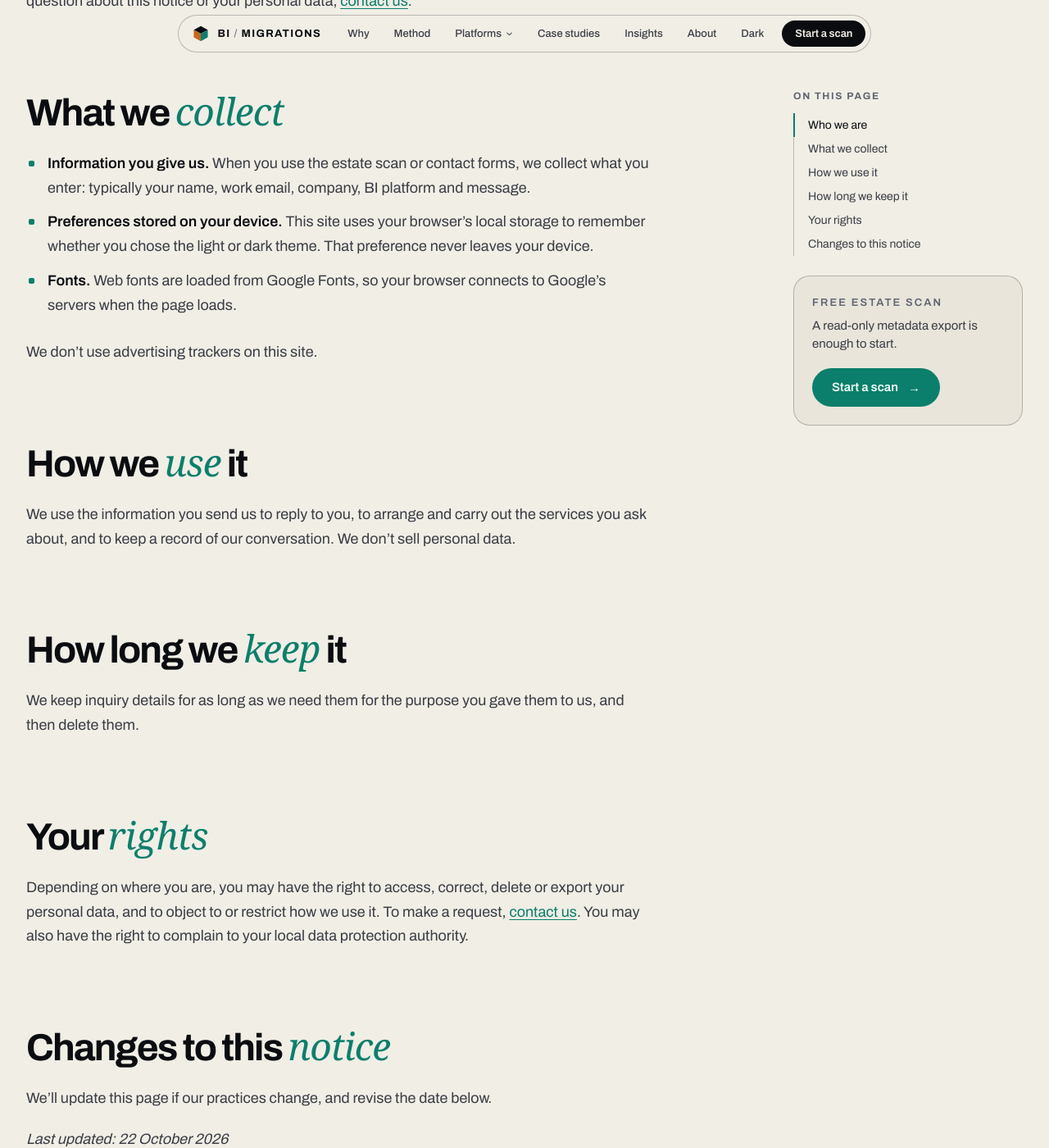
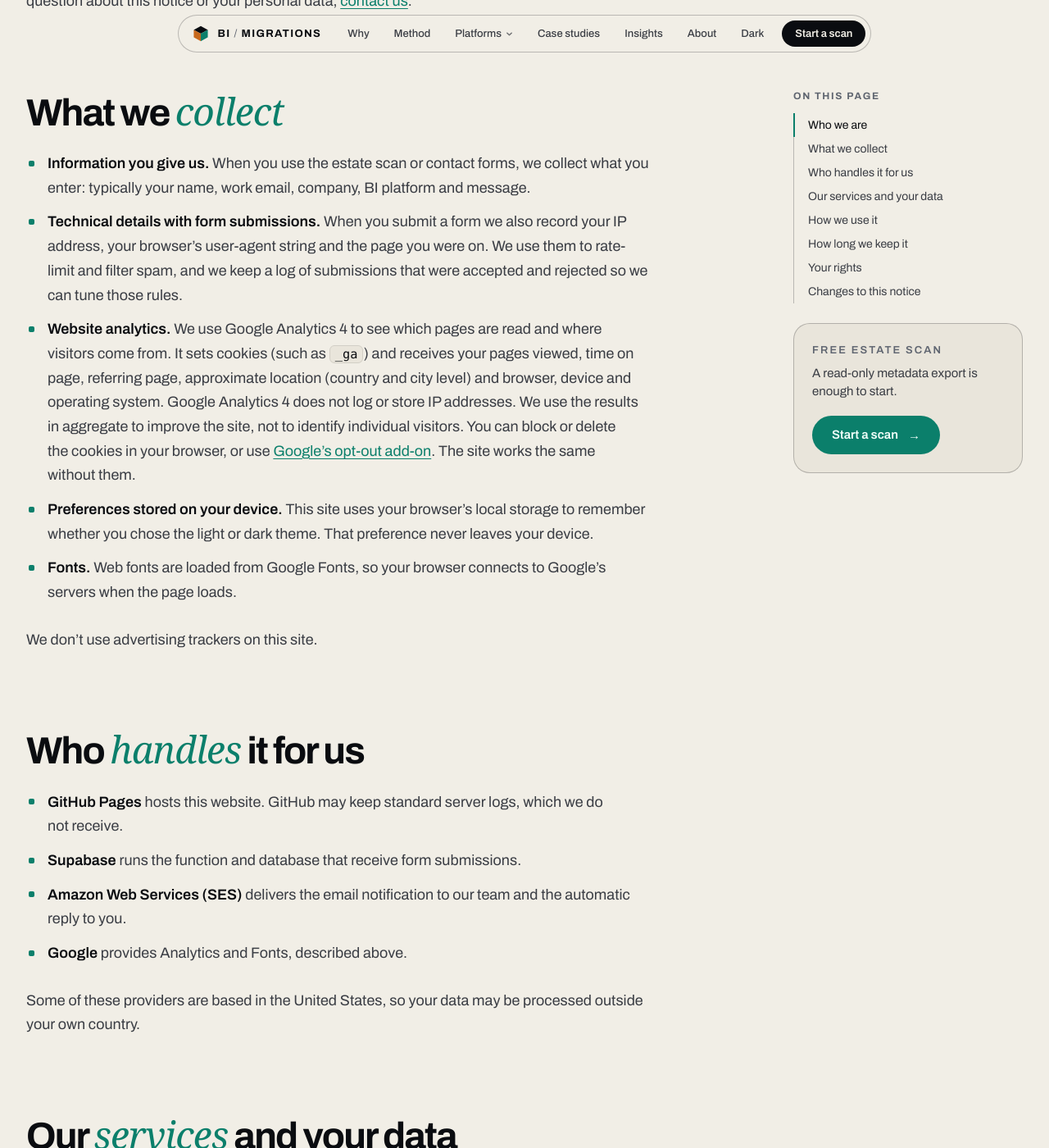
Before and after one commit to BIMigrations/www, a Jekyll site: the page built from privacy.md, in a window 1280 px wide and 1400 px high, scrolled down 773 px. Shown: the whole window at 82% size. Built offline with Jekyll 4.4.1, drawn with Linux system fonts in a browser that asks for light colours; some web fonts are replaced; some of the changed text lies outside the part shown.

Commit message:
Privacy notice: analytics, form logging, service providers and product data scope

```diff
--- a/privacy.md
+++ b/privacy.md
@@ -15,10 +15,25 @@
 ## What we *collect*
 
 - **Information you give us.** When you use the estate scan or contact forms, we collect what you enter: typically your name, work email, company, BI platform and message.
+- **Technical details with form submissions.** When you submit a form we also record your IP address, your browser's user-agent string and the page you were on. We use them to rate-limit and filter spam, and we keep a log of submissions that were accepted and rejected so we can tune those rules.
+- **Website analytics.** We use Google Analytics 4 to see which pages are read and where visitors come from. It sets cookies (such as `_ga`) and receives your pages viewed, time on page, referring page, approximate location (country and city level) and browser, device and operating system. Google Analytics 4 does not log or store IP addresses. We use the results in aggregate to improve the site, not to identify individual visitors. You can block or delete the cookies in your browser, or use [Google's opt-out add-on](https://tools.google.com/dlpage/gaoptout). The site works the same without them.
 - **Preferences stored on your device.** This site uses your browser's local storage to remember whether you chose the light or dark theme. That preference never leaves your device.
 - **Fonts.** Web fonts are loaded from Google Fonts, so your browser connects to Google's servers when the page loads.
 
 We don't use advertising trackers on this site.
+
+## Who *handles* it for us
+
+- **GitHub Pages** hosts this website. GitHub may keep standard server logs, which we do not receive.
+- **Supabase** runs the function and database that receive form submissions.
+- **Amazon Web Services (SES)** delivers the email notification to our team and the automatic reply to you.
+- **Google** provides Analytics and Fonts, described above.
+
+Some of these providers are based in the United States, so your data may be processed outside your own country.
+
+## Our *services* and your data
+
+This notice covers this website. If you share a metadata export for the free estate scan, or data in a migration engagement, it is handled under the mutual NDA and engagement terms we agree with you, not under this notice. Our conversion platform can be deployed in your own environment, in the cloud or on your premises, and it runs private, secure AI on the customer's premises to safeguard against data leakage.
 
 ## How we *use* it
 
```
Also changed, not shown: other parts of privacy.md (+1 -1 lines).
